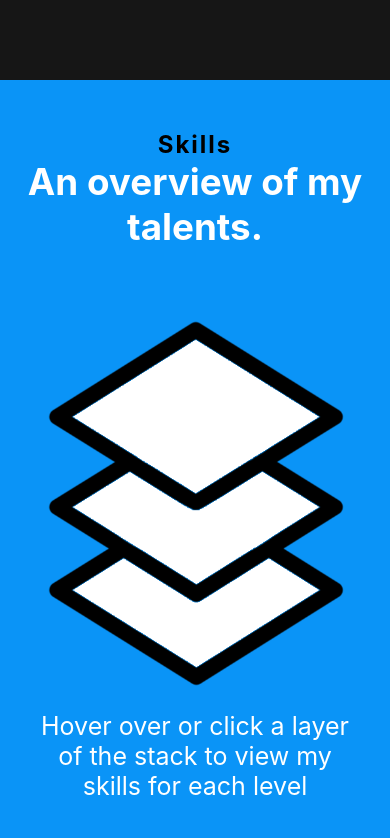
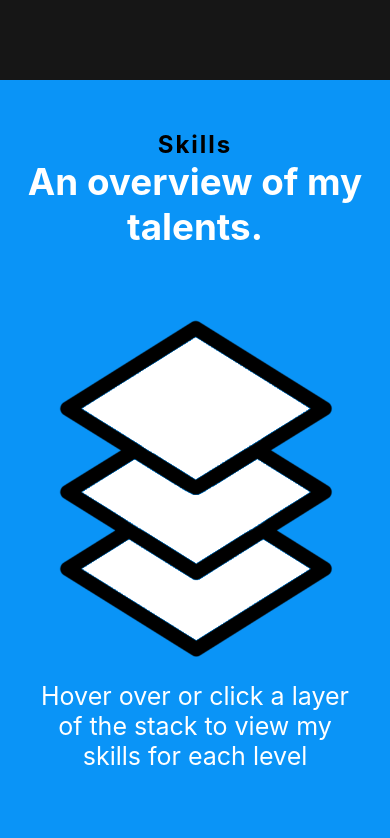
Before and after one commit to lucasdj25/personal-website, a React (Create React App) app: page / in a window 390 px wide. Shown: the part 1906-2744 px from the top of the page. Built offline with nearby package versions, Linux system fonts and the light colour scheme.

Commit message:
Fixes MobileNavBar length

```diff
--- a/src/components/Navigation/MobileNavigationBar.css
+++ b/src/components/Navigation/MobileNavigationBar.css
@@ -8,7 +8,6 @@
   justify-content: space-between;
   position: fixed;
   top: 0;
-  left: 0;
   z-index: 999;
 }
 
--- a/src/components/sections/Skills/Skills.css
+++ b/src/components/sections/Skills/Skills.css
@@ -1,9 +1,5 @@
 #skills-section {
     background-color: var(--primary-color);
-}
-
-#skills-section * {
-    box-sizing: border-box;
 }
 
 .skills-content {
@@ -33,6 +29,8 @@
     display: flex;
     flex-direction: column;
     align-items: center;
+    max-width: 100vh;
+    max-height: 100vh;
 }
 
 .stack-top {
@@ -51,11 +49,13 @@
 }
 
 .stack-image-wrapper {
-    height: 400px !important;
-    width: 400px !important;
+    height: 400px;
+    width: 400px;
     position: relative;
     overflow: hidden;
     display: inline-block;
+    max-width: 100vh;
+    max-height: 100vh;
 }
 
 .display-skills-container {
@@ -85,4 +85,13 @@
         flex: 0 0 100%;
         max-width: 100%;
     }
+    .stack-image-wrapper {
+        height: 95vw;
+        width: 95vw;
+    }
+
+    .stack-overlay {
+        height: 95vw;
+        width: 95vw;
+    }
 }
```
